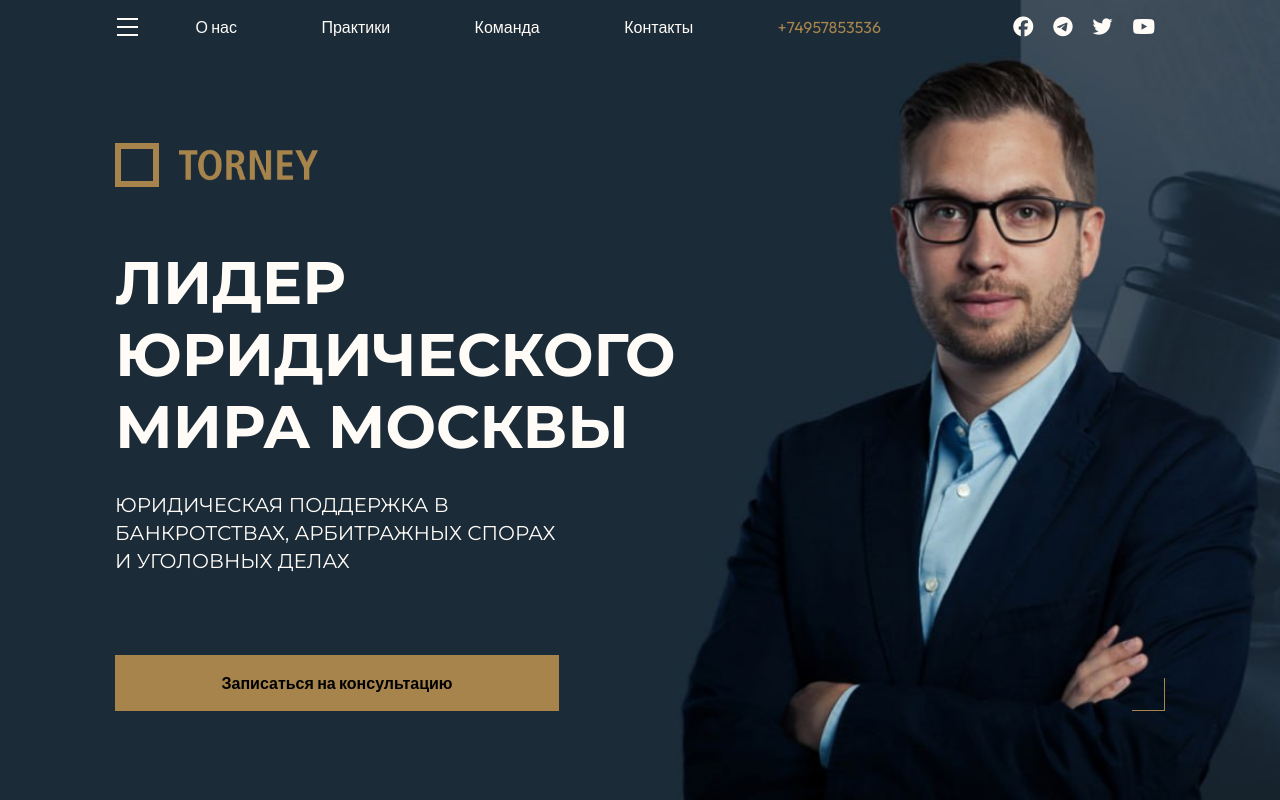
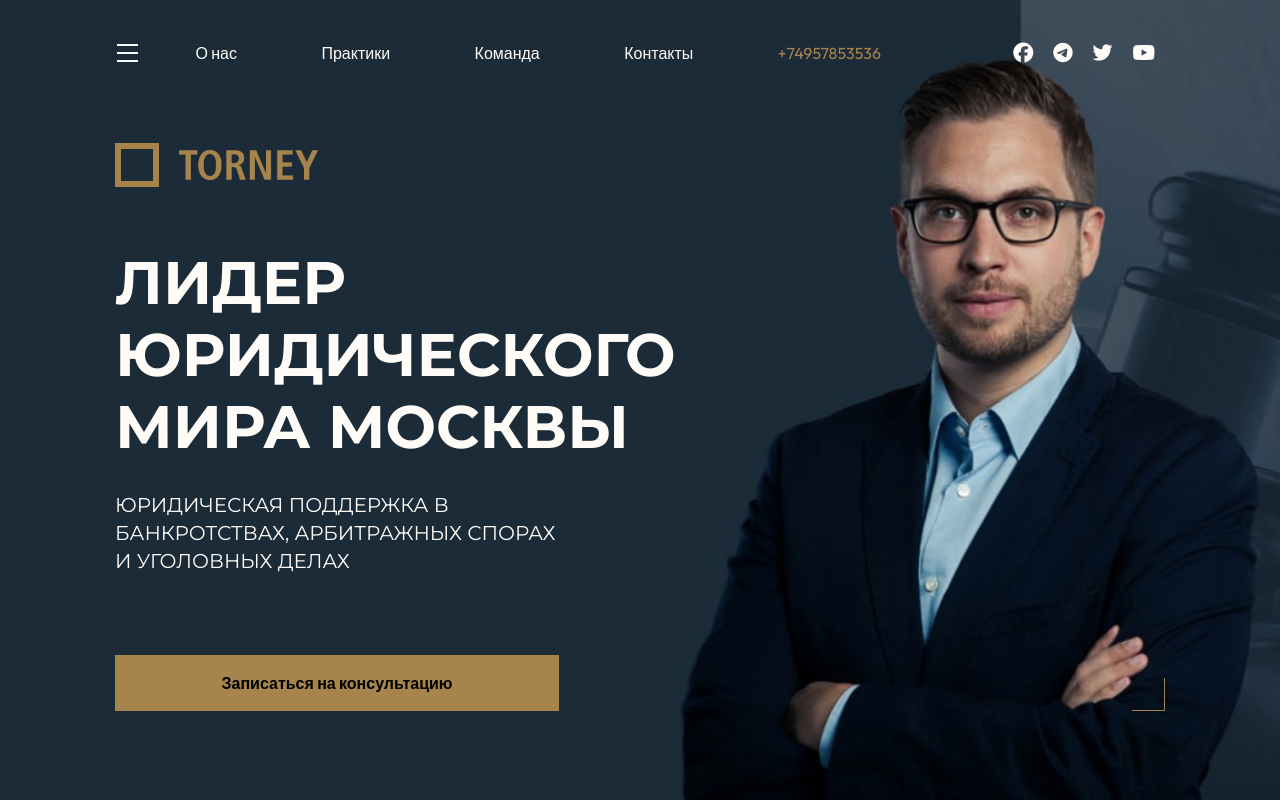
Before and after one commit to mazurkevichandrei/torney, a plain HTML site: page index.html in a window 1280 px wide. Shown: the top 800 px of the page. Drawn offline with Linux system fonts and the light colour scheme.

Commit message:
first commit_8

```diff
--- a/css/header.css
+++ b/css/header.css
@@ -20,12 +20,10 @@
     max-width: 1366px;
     width: 100%;
     margin: 0 auto;
-    padding-top: 26px;
-    padding-bottom: 26px;
     /* border: 2px solid greenyellow; */
     min-height: 100vh;
     box-sizing: border-box;
-    padding: 0 115px;
+    padding: 26px 115px;
 }
 
 .navi-container{
```
